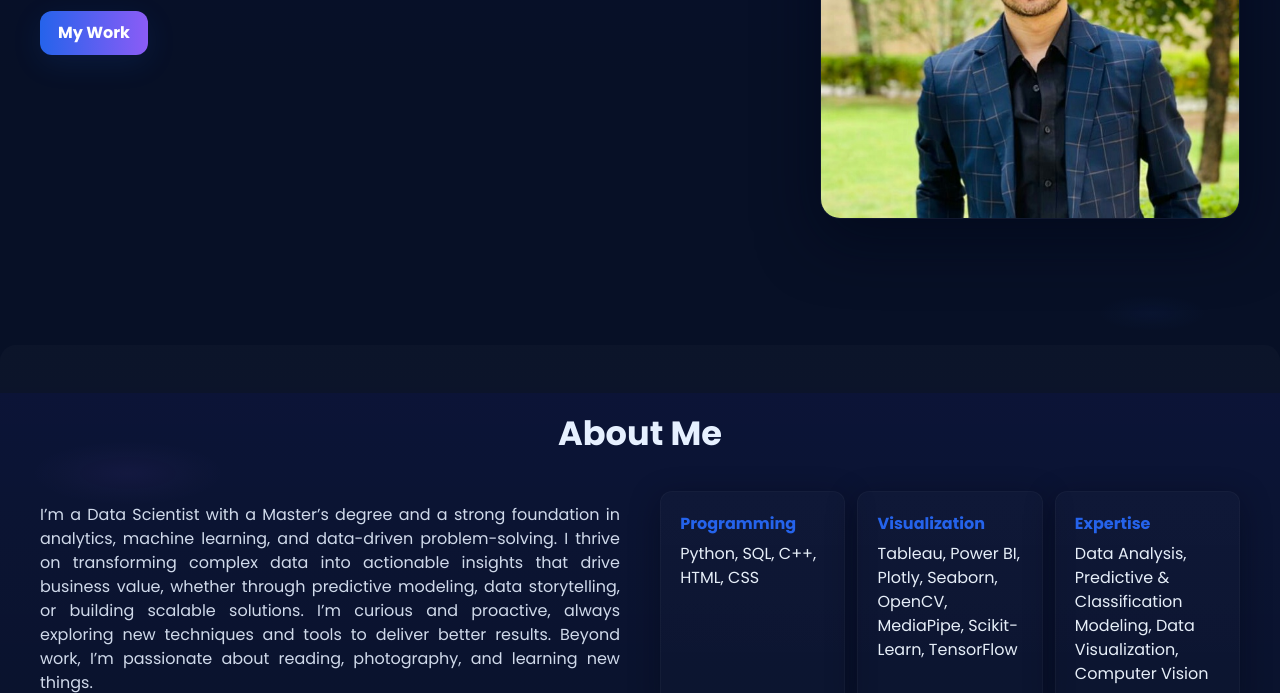
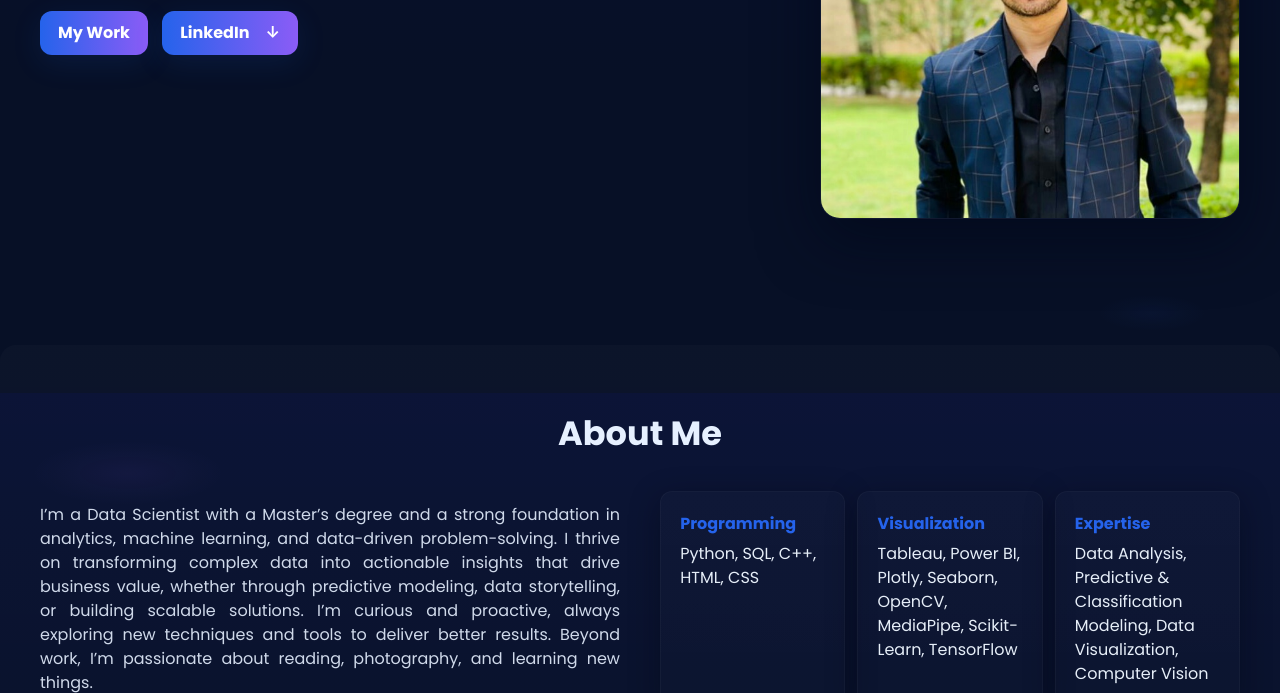
Before and after one commit to AbdAziz1/portfolio, a plain HTML site: page index.html in a window 1280 px wide. Shown: the part 407-1100 px from the top of the page. Drawn offline with Linux system fonts and the light colour scheme.

Commit message:
Update index.html

```diff
--- a/index.html
+++ b/index.html
@@ -225,9 +225,9 @@
                 <p class="subtitle">Data Scientist</p>
                 <!--<p class="description">Transforming complex data into actionable insights through advanced analytics, machine learning, and compelling visualizations.</p>-->
                 <a href="#portfolio" class="cta-button">My Work</a>
-                  <!-- <a href="resume.pdf" class="cta-button" target="_blank">
-                    Resume <span style="margin-left:6px;" aria-label="Download">&#8595;</span>
-                </a>-->
+                  <a href="https://www.linkedin.com/in/abdul-aziz-014869194/" class="cta-button" target="_blank">
+                    LinkedIn <span style="margin-left:6px;" aria-label="Download">&#8595;</span>
+                </a>
             </div>
             <div class="hero-image">
                 <img src="1695047690856.jpg" alt="Abdul Aziz" />
```
